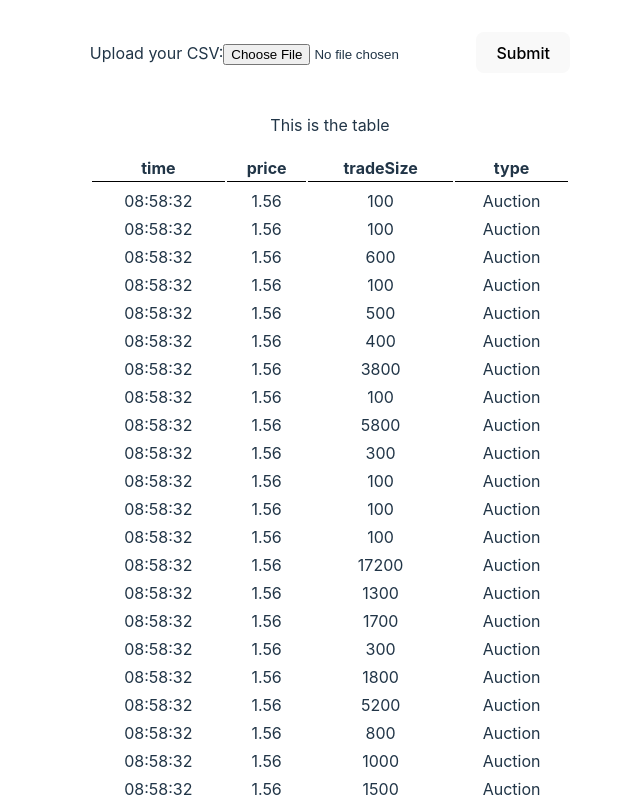
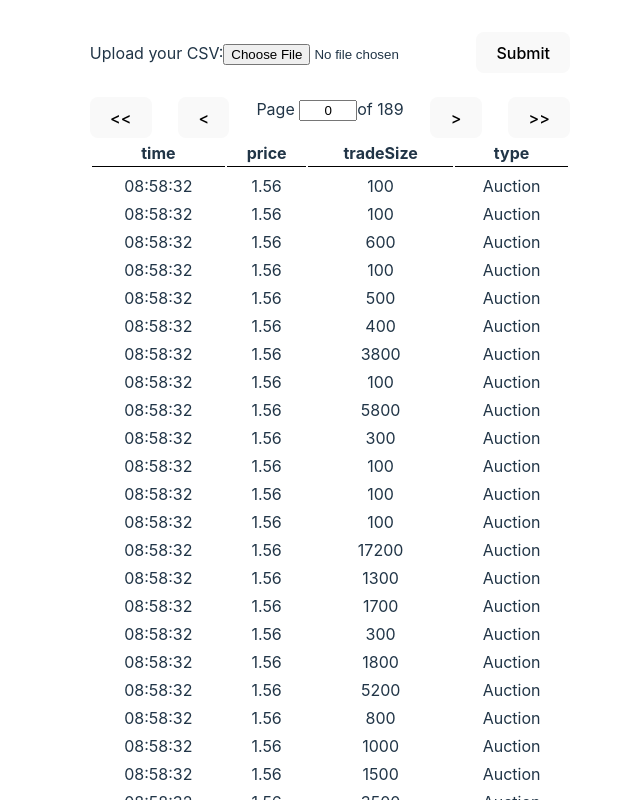
Before and after one commit to KT-man/timeAndSales-frontend, a React (Vite) app: page / in a window 1280 px wide. Shown: the top 800 px of the page, without its empty margins (310-950 px from the left). Built offline with nearby package versions, Linux system fonts and the light colour scheme.

Commit message:
Working pagination and table. To add slider

```diff
--- a/package.json
+++ b/package.json
@@ -15,7 +15,8 @@
     "@types/papaparse": "^5.3.14",
     "papaparse": "^5.4.1",
     "react": "^18.2.0",
-    "react-dom": "^18.2.0"
+    "react-dom": "^18.2.0",
+    "recoil": "^0.7.7"
   },
   "devDependencies": {
     "@types/node": "^20.12.12",
--- a/src/App.tsx
+++ b/src/App.tsx
@@ -1,10 +1,13 @@
+import { RecoilRoot } from "recoil";
 import "./App.css";
 import HomePage from "./pages/HomePage";
 
 function App() {
   return (
     <>
-      <HomePage />
+      <RecoilRoot>
+        <HomePage />
+      </RecoilRoot>
     </>
   );
 }
--- /dev/null
+++ b/src/components/ControlPanelComponent/ControlPanelComponent.module.css
@@ -0,0 +1,10 @@
+.rootWrapper {
+  display: flex;
+  flex-direction: row;
+  justify-content: space-between;
+}
+
+.pageInput {
+  width: 50px;
+  text-align: center;
+}
--- /dev/null
+++ b/src/components/ControlPanelComponent/ControlPanelComponent.tsx
@@ -0,0 +1,78 @@
+import { FC } from "react";
+import styles from "./ControlPanelComponent.module.css";
+import paginateStore from "../../recoilStores/paginate/paginateStore";
+import { useRecoilState, useRecoilValue, useSetRecoilState } from "recoil";
+import pageIndexSelector from "../../recoilStores/paginate/pageIndexSelector";
+import pageCountStore from "../../recoilStores/pageCount/pageCountStore";
+
+interface ControlPanelComponentProps {}
+
+const ControlPanelComponent: FC<ControlPanelComponentProps> = () => {
+  const [pageState, setPageState] = useRecoilState(paginateStore);
+  const maxPageCount = useRecoilValue(pageCountStore);
+  const setPageIndex = useSetRecoilState(pageIndexSelector);
+  console.log(pageState);
+  console.log(maxPageCount);
+
+  const handleBackOnePage = () => {
+    if (pageState.pageIndex === 0) {
+      return;
+    }
+    setPageIndex(-1);
+  };
+  const handleForwardOnePage = () => {
+    if (pageState.pageIndex === maxPageCount - 1) {
+      return;
+    }
+    setPageIndex(1);
+  };
+  const handleGoToFirstPage = () => {
+    setPageState((prevState) => {
+      return { ...prevState, pageIndex: 0 };
+    });
+  };
+  const handleGoToLastPage = () => {
+    setPageState((prevState) => {
+      return { ...prevState, pageIndex: maxPageCount - 1 };
+    });
+  };
+  const handleInputChange = (e: React.ChangeEvent<HTMLInputElement>) => {
+    const convertedNumber = Number(e.target.value);
+    if (
+      Number.isInteger(convertedNumber) &&
+      convertedNumber <= maxPageCount - 1
+    ) {
+      setPageState((prevState) => {
+        return { ...prevState, pageIndex: convertedNumber };
+      });
+    }
+  };
+
+  return (
+    <div className={styles.rootWrapper}>
+      {/* Left side buttons */}
+      <button onClick={handleGoToFirstPage}>{`<<`}</button>
+      <button onClick={handleBackOnePage}>{`<`}</button>
+
+      {/* Input field to jump pages */}
+      <div>
+        <label>
+          Page{" "}
+          <input
+            type="text"
+            value={pageState.pageIndex}
+            className={styles.pageInput}
+            onChange={handleInputChange}
+          ></input>
+        </label>
+        <span>of {maxPageCount - 1}</span>
+      </div>
+
+      {/* Right side buttons */}
+      <button onClick={handleForwardOnePage}>{`>`}</button>
+      <button onClick={handleGoToLastPage}>{`>>`}</button>
+    </div>
+  );
+};
+
+export default ControlPanelComponent;
--- a/src/components/DataTableComponent.tsx
+++ b/src/components/DataTableComponent/DataTableComponent.tsx
@@ -1,14 +1,16 @@
 import TimeAndSalesInterface from "@/types/TimeAndSalesInterface/TimeAndSalesInterface";
 import {
-  PaginationState,
   createColumnHelper,
   flexRender,
   getCoreRowModel,
   getPaginationRowModel,
   useReactTable,
 } from "@tanstack/react-table";
-import { FC, useState } from "react";
+import { FC, useEffect } from "react";
 import styles from "./DataTableComponent.module.css";
+import { useRecoilState, useSetRecoilState } from "recoil";
+import paginateStore from "../../recoilStores/paginate/paginateStore";
+import pageCountStore from "../../recoilStores/pageCount/pageCountStore";
 
 interface DataTableComponentProps {
   tableData: Array<TimeAndSalesInterface>;
@@ -32,10 +34,8 @@ const columns = [
 ];
 
 const DataTableComponent: FC<DataTableComponentProps> = ({ tableData }) => {
-  const [pagination, setPagination] = useState<PaginationState>({
-    pageIndex: 0,
-    pageSize: 30,
-  });
+  const [pagination, setPagination] = useRecoilState(paginateStore);
+  const setPageCount = useSetRecoilState(pageCountStore);
 
   const table = useReactTable({
     data: tableData,
@@ -48,13 +48,15 @@ const DataTableComponent: FC<DataTableComponentProps> = ({ tableData }) => {
     getPaginationRowModel: getPaginationRowModel(),
   });
 
-  console.log(tableHeaders);
-
-  console.log({ tableData });
+  useEffect(() => {
+    if (table) {
+      const totalPages = table.getPageCount();
+      setPageCount(totalPages);
+    }
+  }, [setPageCount, table, tableData]);
 
   return (
     <div className={styles.rootTableWrapper}>
-      <p> This is the table </p>
       <table>
         <thead>
           {table.getHeaderGroups().map((headerGroup) => {
--- /dev/null
+++ b/src/pages/HomePage.module.css
@@ -0,0 +1,4 @@
+.homePageWrapper {
+  display: flex;
+  flex-direction: column;
+}
--- a/src/pages/HomePage.tsx
+++ b/src/pages/HomePage.tsx
@@ -1,10 +1,13 @@
 import React, { FormEvent, useState } from "react";
 import papaparse from "papaparse";
-import DataTableComponent from "../components/DataTableComponent";
 import cleanUpCsvToJson from "../utils/cleanUpCsvToJson";
 import TimeAndSalesInterface from "@/types/TimeAndSalesInterface/TimeAndSalesInterface";
 
 import mockData from "../data/InitialArray.json";
+import DataTableComponent from "../components/DataTableComponent/DataTableComponent";
+import ControlPanelComponent from "../components/ControlPanelComponent/ControlPanelComponent";
+
+import styles from "./HomePage.module.css";
 
 interface HomePageProps {}
 
@@ -66,7 +69,10 @@ const HomePage: React.FC<HomePageProps> = () => {
       </form>
 
       <br />
-      <DataTableComponent tableData={csvData} />
+      <div className={styles.homePageWrapper}>
+        <ControlPanelComponent />
+        <DataTableComponent tableData={csvData} />
+      </div>
     </>
   );
 };
--- /dev/null
+++ b/src/recoilStores/pageCount/pageCountStore.ts
@@ -0,0 +1,8 @@
+import { atom } from "recoil";
+
+const pageCountStore = atom<number>({
+  key: "pageCountStore",
+  default: 0,
+});
+
+export default pageCountStore;
--- /dev/null
+++ b/src/recoilStores/paginate/pageIndexSelector.ts
@@ -0,0 +1,21 @@
+import { selector } from "recoil";
+import paginateStore from "./paginateStore";
+import { PaginationState } from "@tanstack/react-table";
+
+const pageIndexSelector = selector<number>({
+  key: "pageIndexSelector",
+  get: ({ get }) => {
+    const { pageIndex } = get(paginateStore);
+    return pageIndex;
+  },
+  set: ({ set }, newValue) => {
+    set(paginateStore, (oldValue: PaginationState) => {
+      return {
+        ...oldValue,
+        pageIndex: oldValue.pageIndex + Number(newValue),
+      } as PaginationState;
+    });
+  },
+});
+
+export default pageIndexSelector;
--- /dev/null
+++ b/src/recoilStores/paginate/paginateStore.ts
@@ -0,0 +1,12 @@
+import { PaginationState } from "@tanstack/react-table";
+import { atom } from "recoil";
+
+const paginateStore = atom<PaginationState>({
+  key: "paginate",
+  default: {
+    pageIndex: 0,
+    pageSize: 30,
+  },
+});
+
+export default paginateStore;
--- a/tsconfig.json
+++ b/tsconfig.json
@@ -26,6 +26,5 @@
   },
   "include": ["src"],
   "extends": "./tsconfig.paths.json",
-  "references": [{ "path": "./tsconfig.node.json" }],
   "exclude": ["**/node_modules", "dist", "**/.*/", "**/*.stories.tsx"]
 }
```
Also changed, not shown: src/components/DataTableComponent/DataTableComponent.module.css (renamed from src/components/DataTableComponent.module.css), 1 other file (tests, documents, lock files or other folders).
